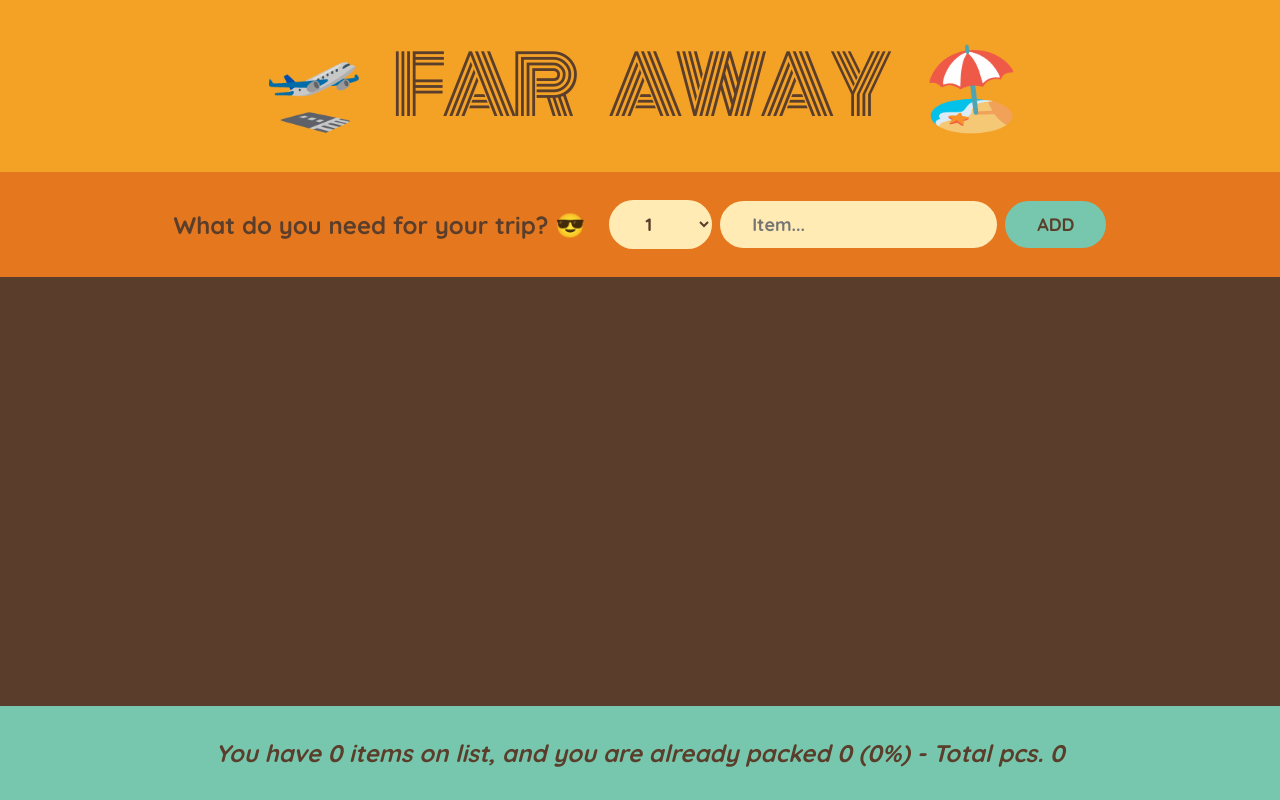
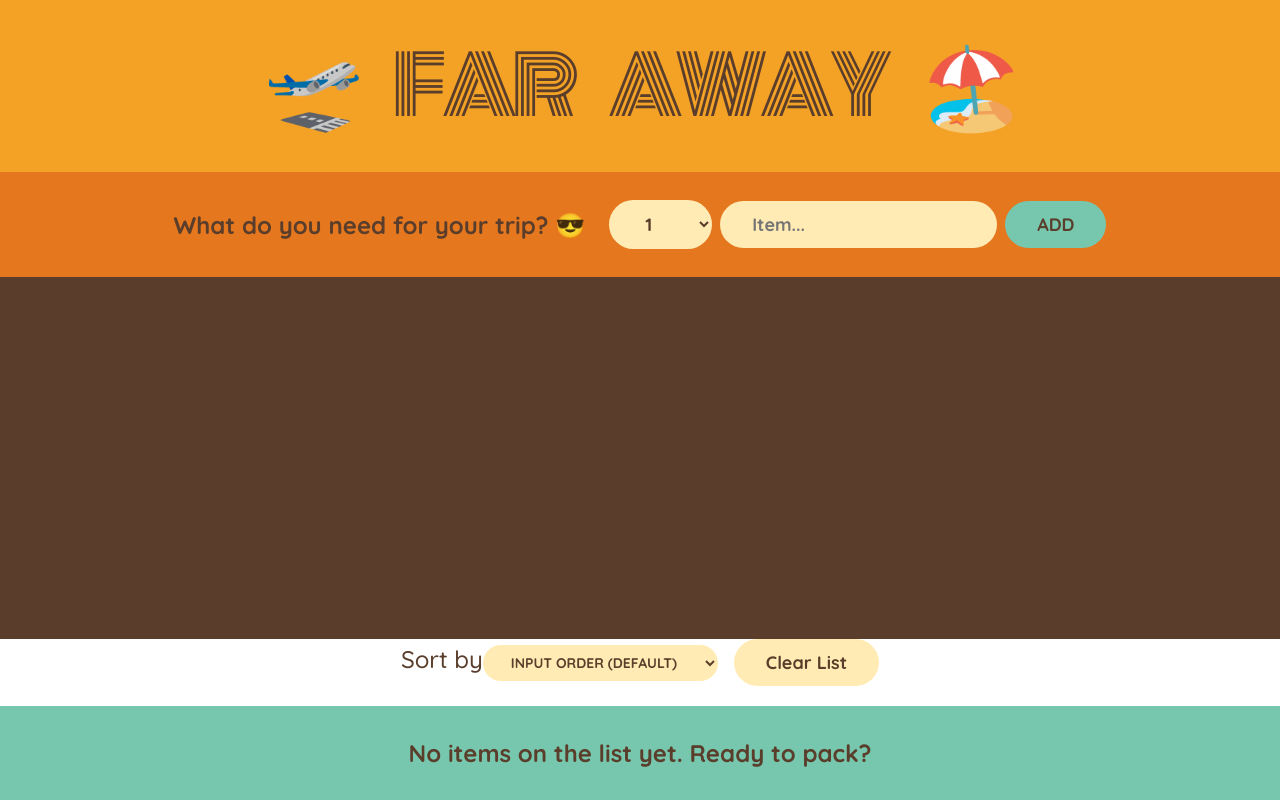
Before and after one commit to trocca/FarAway_ReactDemo, a React (Vite) app: page / in a window 1280 px wide. Built offline with nearby package versions, Linux system fonts and the light colour scheme.

Commit message:
added Sortby and ClearList features, fixed CSS to better position the select and ClearList button

```diff
--- a/src/App.css
+++ b/src/App.css
@@ -1,10 +1,3 @@
-/*
-const initialItems = [
-  { id: 1, description: "Passports", quantity: 2, packed: false },
-  { id: 2, description: "Socks", quantity: 12, packed: false },
-];
-*/
-
 @import url("https://fonts.googleapis.com/css2?family=Monoton&family=Quicksand:wght@500;700&display=swap");
 
 * {
@@ -29,7 +22,8 @@ body {
   width: 100%;
   height: 100vh;
   display: grid;
-  grid-template-rows: auto auto 1fr auto;
+  grid-template-rows: auto auto 1fr auto; /* Layout structure */
+  position: relative;
 }
 
 h1 {
@@ -76,44 +70,34 @@ input {
   text-transform: uppercase;
   background-color: #76c7ad;
 }
+
 .list {
   background-color: #5a3e2b;
   color: #ffebb3;
   padding: 4rem 0;
-  width: 100%; /* Ensure the list takes up the full width */
+  display: block;
 }
 
 .list ul {
   list-style: none;
-  padding: 0;
-  margin: 0;
-  display: grid; /* Grid layout is more suitable for responsive alignment */
+  width: 100%; /* Set to 100% for full width */
+  overflow-y: auto; /* Enable vertical scroll only if necessary */
+  overflow-x: hidden; /* Prevent horizontal scrolling */
+
+  display: grid;
   grid-template-columns: repeat(auto-fit, minmax(250px, 1fr));
-  gap: 2rem; /* Adjust the gap between items */
-  justify-content: center;
+  gap: 1.2rem;
+  justify-content: center; /* This centers the grid items */
+  align-content: start; /* Align grid content to the start */
 }
 
 .list li {
-  background-color: #e5771f; /* You can style individual items */
+  display: flex;
+  align-items: center;
+  gap: 1.2rem;
+  background-color: #e5771f;
   padding: 1.2rem;
   border-radius: 0.8rem;
-  display: flex;
-  justify-content: space-between;
-  align-items: center;
-}
-
-.list li span {
-  flex-grow: 1; /* This makes the text expand to fill the available space */
-}
-
-
-.actions button,
-.list select {
-  text-transform: uppercase;
-  padding: 0.8rem 2.4rem;
-  font-size: 1.4rem;
-  font-weight: 700;
-  margin: 0 0.8rem;
 }
 
 input[type="checkbox"] {
@@ -137,3 +121,20 @@ input[type="checkbox"] {
   font-weight: 700;
   padding: 3.2rem 0;
 }
+
+/* Position the actions at the top of the footer, centrally aligned */
+.actions-container {
+  display: flex;
+  justify-content: center;
+  align-items: center;
+  gap: 1.6rem; /* Space between the button and select */
+  margin-bottom: 2rem; /* Add some space above the footer */
+}
+
+.actions button,
+.actions select {
+  text-transform: uppercase;
+  padding: 0.8rem 2.4rem;
+  font-size: 1.4rem;
+  font-weight: 700;
+}
--- a/src/App.jsx
+++ b/src/App.jsx
@@ -41,13 +41,42 @@ const Form = ({ onAddItems }) => {
   )
 }
 
-const PackagingList = ({ items, onDeleteItem, onToggleItem }) => {
+const PackagingList = ({ items, onDeleteItem, onToggleItem, onClearList }) => {
+
+  const [sortBy, setSortBy] = useState('orderInput');
+
+  let sortedItems;
+
+  switch (sortBy) {
+    case 'orderPackedAZ':
+      sortedItems = [...items].sort((a, b) => a.packed - b.packed || a.description.localeCompare(b.description));
+      break;
+    case 'orderAllAZ':
+      sortedItems = [...items].sort((a, b) => a.description.localeCompare(b.description));
+      break;
+    default:
+      sortedItems = items;
+  }
+
   return (
+    <>
       <div className="list">
         <ul>
-        {items.map(item => (<Item key={item.id} item={item} onDeleteItem={onDeleteItem} onToggleItem={onToggleItem} />))}
+          {sortedItems.map(item => (<Item key={item.id} item={item} onDeleteItem={onDeleteItem} onToggleItem={onToggleItem} />))}
         </ul>
       </div>
+      <div className="actions-container">
+        <div className="actions">
+          Sort by
+          <select value={sortBy} onChange={(e) => setSortBy(e.target.value)}>
+            <option value='orderInput'>Input Order (default)</option>
+            <option value='orderAllAZ'>A-Z</option>
+            <option value='orderPackedAZ'>Packed Items</option>
+          </select>
+        </div>
+        <button onClick={onClearList}>Clear List</button>
+      </div>
+    </>
   )
 }
 
@@ -68,6 +97,10 @@ function Item({ item, onDeleteItem, onToggleItem }) {
 
 
 function Stats({ items }) {
+
+  if (!items.length) return (
+    <footer className="stats">No items on the list yet. Ready to pack?</footer>
+  );
 
   const totalItems = items.length;
   const totalPackedItems = items.filter(item => item.packed).length;
@@ -109,12 +142,17 @@ function App() {
     setItems(items => items.map(item => item.id === id ? { ...item, packed: !item.packed } : item));
   }
 
+  const handleClearList = () => {
+    console.log("Clearing list...");
+    setItems([]);
+  }
+
 
   return (
     <div className="app">
       <Logo />
       <Form onAddItems={handleAddItems} />
-      <PackagingList items={items} onDeleteItem={handleDeleteItem} onToggleItem={handleToggleItem} />
+      <PackagingList items={items} onDeleteItem={handleDeleteItem} onToggleItem={handleToggleItem} onClearList={handleClearList}/>
       <Stats items={items} />
     </div>
   )
```
Lines whose indentation alone changed are shown as unchanged.
